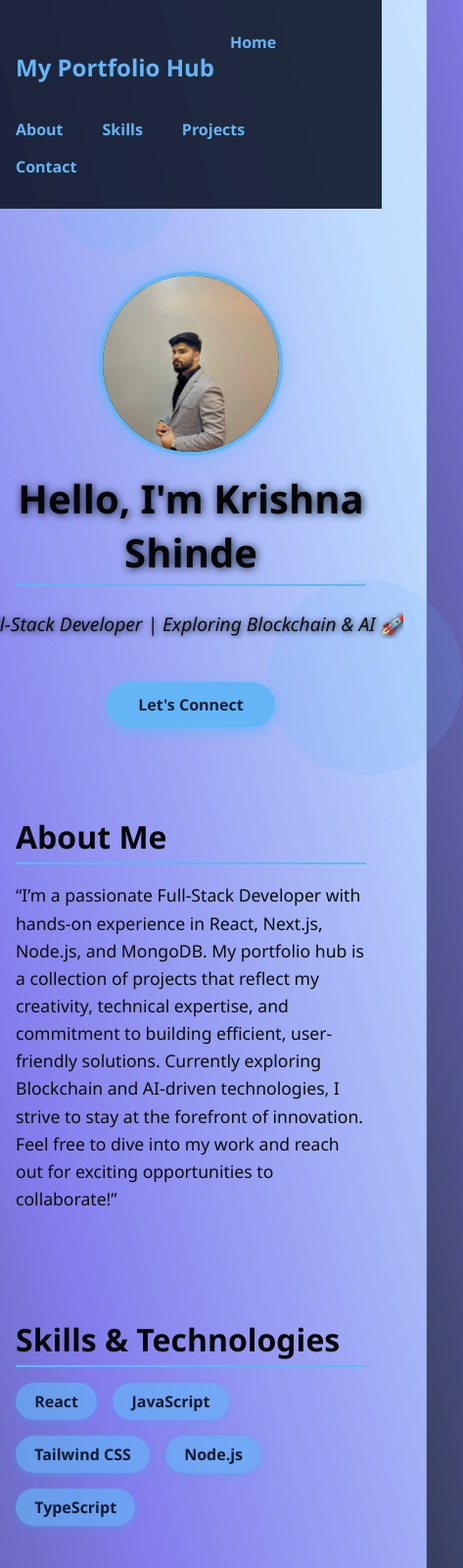
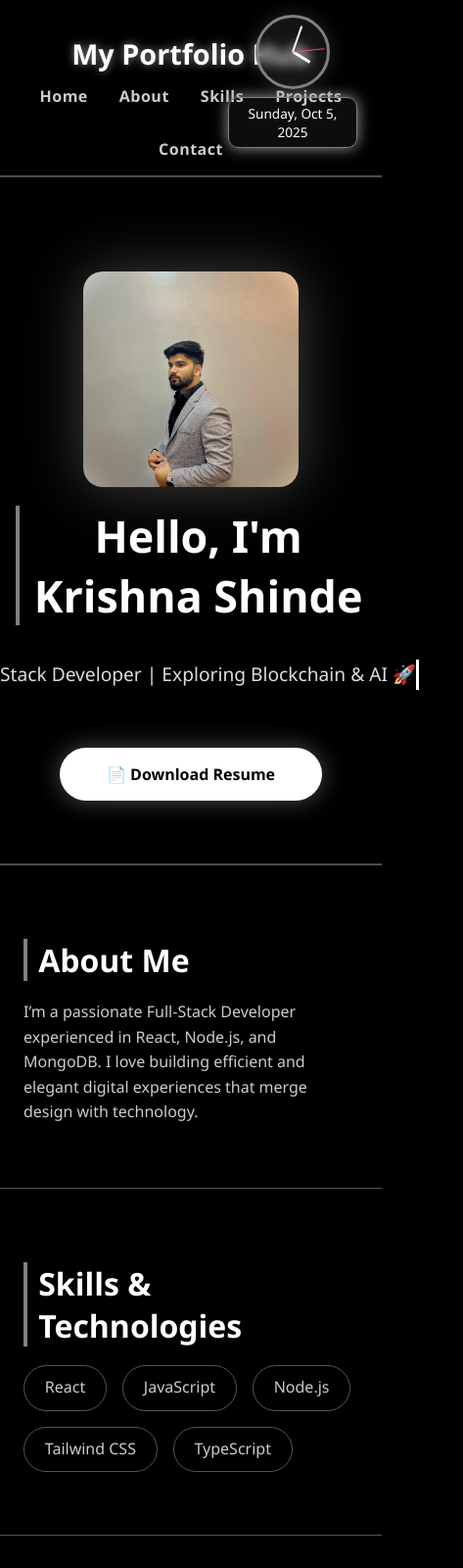
Before and after one commit to krsnashinde/krsnashinde.github.io, a plain HTML site: page index.html in a window 390 px wide. Shown: the top 1600 px of the page at 98% size, 473 px wide, since content can reach past the window. Drawn offline with Linux system fonts and the light colour scheme.

Commit message:
Update index.html
Changes

```diff
--- a/index.html
+++ b/index.html
@@ -3,309 +3,340 @@
 <head>
 <meta charset="UTF-8" />
 <meta name="viewport" content="width=device-width, initial-scale=1" />
-  <title>My Portfolio Hub</title>
+<title>Krishna Shinde | Portfolio Hub</title>
 <style>
-    /* Animated Moonlit Gradient Background */
-    @keyframes moonlitGradient {
-      0% { background-position: 0% 50%; }
-      50% { background-position: 100% 60%; }
-      100% { background-position: 0% 50%; }
+/* ---------- INTRO SCREEN ---------- */
+#intro-screen {
+  position: fixed;
+  top: 0; left: 0;
+  width: 100%; height: 100%;
+  background: #ffcc00;
+  display: flex; align-items: center; justify-content: center;
+  z-index: 9999;
+  animation: fadeOut 2s ease 2.8s forwards;
 }
+#intro-screen h1 {
+  font-size: 3rem;
+  color: #000;
+  font-family: 'Poppins', sans-serif;
+  font-weight: 800;
+  letter-spacing: 3px;
+  animation: bounceIn 2s ease;
+}
+@keyframes fadeOut {
+  to { opacity: 0; visibility: hidden; }
+}
+@keyframes bounceIn {
+  0% { transform: scale(0.5); opacity: 0; }
+  60% { transform: scale(1.2); opacity: 1; }
+  100% { transform: scale(1); }
+}
+
+/* ---------- BACKGROUND ---------- */
 body {
   margin: 0;
-      font-family: 'Segoe UI', Tahoma, Geneva, Verdana, sans-serif;
-      background: linear-gradient(
-        75deg,
-        rgba(15, 23, 42, 0.85),
-        rgba(30, 41, 59, 0.95),
-        rgba(79, 70, 229, 0.7),
-        rgba(147, 197, 253, 0.6),
-        rgba(147, 197, 253, 0.2)
-      );
-      background-size: 200% 200%;
-      animation: moonlitGradient 20s ease infinite;
-      color: #ddd;
+  font-family: 'Poppins', 'Segoe UI', Tahoma, sans-serif;
+  background: #000;
+  color: #fff;
   overflow-x: hidden;
 }
 
-    /* Floating Orbs */
-    .orb {
-      position: absolute;
-      border-radius: 50%;
-      background: rgba(100, 181, 246, 0.15);
-      animation: moveOrb 20s linear infinite;
-      z-index: 0;
-    }
-    .orb1 { width: 120px; height: 120px; top: 20%; left: 10%; animation-delay: 0s; }
-    .orb2 { width: 200px; height: 200px; top: 70%; left: 70%; animation-delay: 10s; }
-    @keyframes moveOrb {
-      0% { transform: translateY(0) translateX(0); }
-      50% { transform: translateY(-50px) translateX(30px); }
-      100% { transform: translateY(0) translateX(0); }
+/* ---------- HEADER ---------- */
+header {
+  position: sticky;
+  top: 0;
+  z-index: 10;
+  background: rgba(0,0,0,0.95);
+  padding: 1rem 0.5rem;
+  display: flex;
+  flex-direction: column;
+  align-items: center;
+  border-bottom: 1px solid #555;
+  box-shadow: 0 4px 10px rgba(0,0,0,0.3);
 }
 
-    /* Container styles */
-    header, section {
-      max-width: 900px;
-      margin: 0 auto;
-      padding: 2rem 1rem;
-      position: relative;
-      z-index: 1;
+header h1 {
+  font-size: 1.8rem;
+  color: #fff;
+  font-weight: 700;
+  margin-bottom: 0.8rem;
+  text-shadow: 0 0 10px #888;
 }
-    header { background: rgba(15, 23, 42, 0.9); color: #64b5f6; }
+
+nav {
+  display: flex;
+  justify-content: center;
+  gap: 2rem;
+  flex-wrap: wrap;
+}
+
 nav a {
-      color: #64b5f6;
-      margin-right: 1.5rem;
+  color: #ccc;
   text-decoration: none;
   font-weight: 600;
+  font-size: 1rem;
+  letter-spacing: 0.5px;
   position: relative;
-      transition: color 0.3s;
+  transition: color 0.3s ease;
 }
-    nav a:hover,
-    nav a:focus { color: #bbdefb; }
+nav a:hover { color: #fff; }
 nav a::after {
   content: '';
   position: absolute;
-      width: 0;
-      height: 3px;
-      bottom: -5px;
+  bottom: -6px;
   left: 0;
-      background-color: #bbdefb;
-      transition: width 0.3s;
+  width: 0%;
+  height: 2px;
+  background: grey;
+  transition: width 0.3s ease;
 }
 nav a:hover::after { width: 100%; }
 
-    /* Hero styling */
+/* ---------- ANALOG CLOCK ---------- */
+#clock-box {
+  position: fixed;
+  top: 15px;
+  right: 25px;
+  display: flex;
+  flex-direction: column;
+  align-items: center;
+  gap: 8px;
+  z-index: 100;
+}
+#clock {
+  width: 70px;
+  height: 70px;
+  border: 3px solid grey;
+  border-radius: 50%;
+  display: flex;
+  align-items: center;
+  justify-content: center;
+  background: rgba(50,50,50,0.4);
+  backdrop-filter: blur(5px);
+  box-shadow: 0 0 20px rgba(255,255,255,0.15);
+  position: relative;
+}
+.hand {
+  position: absolute;
+  background: white;
+  transform-origin: bottom;
+  transition: all 0.5s ease-in-out;
+}
+.hand.hour { width: 3px; height: 20px; bottom: 35px; }
+.hand.minute { width: 2px; height: 28px; bottom: 35px; }
+.hand.second { width: 1px; height: 32px; bottom: 35px; background: #f54291; }
+
+/* DATE DISPLAY BELOW CLOCK */
+#date-box {
+  border: 1px solid grey;
+  border-radius: 10px;
+  padding: 6px 10px;
+  text-align: center;
+  background: rgba(255,255,255,0.05);
+  color: white;
+  font-size: 0.85rem;
+  font-weight: 500;
+  width: 110px;
+  animation: glowDate 2s ease-in-out infinite alternate;
+}
+@keyframes glowDate {
+  from { box-shadow: 0 0 5px grey; }
+  to { box-shadow: 0 0 15px #999; }
+}
+
+/* ---------- HERO SECTION ---------- */
 #hero {
   text-align: center;
-      color: #bbdefb;
-      padding-top: 4rem;
+  padding: 6rem 1rem 4rem;
+  position: relative;
   display: flex;
   flex-direction: column;
   align-items: center;
   justify-content: center;
+  border-bottom: 1px solid #444;
 }
 #hero img {
-      border-radius: 50%;
-      width: 180px;
-      height: 180px;
+  width: 220px;
+  height: 220px;
   object-fit: cover;
-      border: 4px solid #64b5f6;
-      background: #1e293b;
-      animation: float 6s ease-in-out infinite, shadowPulse 3s ease-in-out infinite;
+  border-radius: 20px;
+  box-shadow: 0 0 60px rgba(255,255,255,0.25);
+  animation: float 6s ease-in-out infinite, pop 2s ease-in-out;
+  transform: translateZ(0);
 }
 @keyframes float {
-      0% { transform: translateY(0px); }
-      50% { transform: translateY(-12px); }
-      100% { transform: translateY(0px); }
+  0%,100% { transform: translateY(0px) scale(1); }
+  50% { transform: translateY(-15px) scale(1.05); }
 }
-    @keyframes shadowPulse {
-      0%, 100% { box-shadow: 0 0 15px #64b5f6aa; }
-      50% { box-shadow: 0 0 30px #64b5f6; }
+@keyframes pop {
+  0% { transform: scale(0.8); opacity: 0; }
+  100% { transform: scale(1); opacity: 1; }
 }
 #hero h2 {
-      margin-top: 1rem;
-      font-size: 2.5rem;
+  font-size: 2.8rem;
+  margin-top: 1.2rem;
   font-weight: 700;
-      text-shadow: 1px 1px 8px #0e1b35;
+  color: white;
 }
 #hero p.typing {
-      margin-top: 0.5rem;
+  margin-top: 1rem;
   font-size: 1.2rem;
-      font-style: italic;
-      text-shadow: 1px 1px 6px #0e1b35;
+  border-right: 3px solid white;
   display: inline-block;
-      border-right: 3px solid #64b5f6;
   white-space: nowrap;
   overflow: hidden;
-      animation: typing 4s steps(40, end), blink 0.7s step-end infinite;
+  animation: typing 4s steps(30, end), blink 0.8s step-end infinite;
+  color: #ddd;
 }
-    @keyframes typing {
-      from { width: 0; }
-      to { width: 100%; }
+@keyframes typing { from { width: 0; } to { width: 100%; } }
+@keyframes blink { 50% { border-color: transparent; } }
+
+/* Resume Button */
+.resume-container {
+  display: flex;
+  justify-content: center;
+  margin-top: 2.5rem;
+  width: 100%;
 }
-    @keyframes blink {
-      50% { border-color: transparent; }
+.resume-btn {
+  padding: 1rem 3rem;
+  background: white;
+  color: #000;
+  font-weight: 700;
+  border-radius: 9999px;
+  text-decoration: none;
+  transition: all 0.4s ease;
+  box-shadow: 0 0 25px rgba(255,255,255,0.3);
 }
-    #hero a {
-      display: inline-block;
-      margin-top: 1.5rem;
-      padding: 0.75rem 2rem;
-      background-color: #64b5f6;
-      color: #0e1b35;
-      font-weight: 600;
-      border-radius: 9999px;
-      box-shadow: 0 4px 14px #64b5f6cc;
-      text-decoration: none;
-      transition: background-color 0.3s ease, box-shadow 0.3s ease;
-      align-self: center;
-    }
-    #hero a:hover {
-      background-color: #42a5f5;
-      box-shadow: 0 6px 16px #42a5f5cc;
+.resume-btn:hover {
+  transform: translateY(-4px) scale(1.05);
+  box-shadow: 0 0 45px rgba(255,255,255,0.6);
 }
 
-    /* Section titles */
-    h2 {
+/* ---------- SECTIONS ---------- */
+section {
+  max-width: 900px;
+  margin: 0 auto;
+  padding: 3rem 1.5rem;
+  border-top: 1px solid #555;
+}
+section h2 {
   font-size: 2rem;
-      margin-bottom: 1rem;
-      color: #060606;
-      border-bottom: 2px solid #64b5f6;
-      padding-bottom: 0.3rem;
+  margin-bottom: 1.2rem;
+  border-left: 4px solid grey;
+  padding-left: 0.7rem;
+  color: white;
 }
-
-    /* About and Projects text */
-    section p, article p {
-      font-size: 1.1rem;
+section p, li {
+  color: #ccc;
   line-height: 1.6;
-      color: #0b0b0b;
 }
-
-    /* Skills list */
 #skills ul {
   list-style: none;
-      padding: 0;
   display: flex;
   flex-wrap: wrap;
   gap: 1rem;
+  padding: 0;
 }
 #skills li {
-      background: #64b5f6aa;
-      color: #0e1b35;
-      padding: 0.5rem 1.2rem;
-      border-radius: 9999px;
-      font-weight: 600;
-      box-shadow: 0 2px 8px #42a5f566;
-      transition: transform 0.3s ease;
-      cursor: default;
+  border: 1px solid #555;
+  padding: 0.6rem 1.3rem;
+  border-radius: 30px;
+  transition: all 0.3s;
 }
 #skills li:hover {
-      animation: skillPulse 1.2s infinite;
-    }
-    @keyframes skillPulse {
-      0%, 100% { transform: scale(1); box-shadow: 0 2px 8px #42a5f566; }
-      50% { transform: scale(1.1); box-shadow: 0 4px 20px #64b5f688; }
+  background: white;
+  color: #000;
 }
 
-    /* Projects grid */
+/* ---------- PROJECTS ---------- */
 #projects {
   display: grid;
-      grid-template-columns: 1fr 1fr;
+  grid-template-columns: repeat(auto-fit, minmax(280px, 1fr));
   gap: 2rem;
 }
 #projects article {
-      background: rgba(113, 141, 219, 0.6);
-      border-radius: 12px;
+  background: rgba(255,255,255,0.05);
   padding: 1.5rem;
-      box-shadow: 0 4px 25px #595c5c22;
-      transition: box-shadow 0.3s ease, transform 0.3s ease;
+  border-radius: 10px;
+  border: 1px solid #555;
+  transition: all 0.3s;
 }
 #projects article:hover {
-      box-shadow: 0 10px 40px #b5d8f577;
-      transform: translateY(-6px);
+  background: rgba(255,255,255,0.1);
+  transform: translateY(-5px);
+  box-shadow: 0 0 25px rgba(255,255,255,0.2);
 }
 #projects a {
-      color: #82b7da;
-      font-size: 1.25rem;
-      font-weight: 700;
+  color: white;
+  font-size: 1.3rem;
   text-decoration: none;
-      transition: color 0.3s ease;
-    }
-    #projects a:hover {
-      color: #64b5f6;
-      text-decoration: underline;
+  font-weight: 600;
 }
 
-    /* Contact form styling */
+/* ---------- CONTACT ---------- */
 #contact form {
   display: flex;
   flex-direction: column;
   gap: 1rem;
-      background: rgba(15, 23, 42, 0.85);
+  background: rgba(255,255,255,0.05);
+  border: 1px solid #555;
   padding: 2rem;
-      border-radius: 12px;
-      box-shadow: 0 4px 25px #64b5f622;
-      max-width: 500px;
-      margin: auto;
+  border-radius: 10px;
 }
-    #contact label {
-      font-weight: 600;
-      color: #bbdefb;
-    }
-    #contact input,
-    #contact textarea {
-      padding: 0.75rem 1rem;
-      font-size: 1rem;
-      border: 2px solid #64b5f6;
-      border-radius: 8px;
-      transition: border-color 0.3s ease, box-shadow 0.3s ease;
-      font-family: inherit;
-      resize: vertical;
-      background: #1e293b;
-      color: #cfd8dc;
-    }
-    #contact input::placeholder,
-    #contact textarea::placeholder {
-      color: #90a4ae;
-    }
-    #contact input:focus,
-    #contact textarea:focus {
-      border-color: #42a5f5;
-      box-shadow: 0 0 8px #42a5f5aa;
-      outline: none;
-      background: #273c75;
+#contact input, #contact textarea {
+  background: #000;
+  color: white;
+  border: 1px solid #555;
+  border-radius: 6px;
+  padding: 0.8rem 1rem;
 }
 #contact button {
-      padding: 0.85rem;
-      font-size: 1.1rem;
+  background: white;
+  color: #000;
   font-weight: 700;
-      color: #0e1b35;
-      background-color: #64b5f6;
+  padding: 0.9rem;
   border: none;
   border-radius: 9999px;
   cursor: pointer;
-      transition: background-color 0.3s ease, box-shadow 0.3s ease;
-      box-shadow: 0 6px 15px #64b5f6cc;
+  transition: 0.3s;
 }
 #contact button:hover {
-      background-color: #42a5f5;
-      box-shadow: 0 8px 20px #42a5f5cc;
+  transform: translateY(-3px);
+  box-shadow: 0 0 25px rgba(255,255,255,0.4);
 }
 
-    /* Scroll reveal animation */
+/* ---------- SCROLL REVEAL ---------- */
 .reveal {
   opacity: 0;
-      transform: translateY(30px);
+  transform: translateY(40px);
   transition: all 1s ease;
 }
 .reveal.active {
   opacity: 1;
   transform: translateY(0px);
 }
-
-    /* Responsive adjustments */
-    @media (max-width: 768px) {
-      #projects {
-        grid-template-columns: 1fr;
-      }
-      nav {
-        display: flex;
-        flex-wrap: wrap;
-        gap: 1rem;
-      }
-    }
 </style>
 </head>
 <body>
 
-  <!-- Background animated orbs -->
-  <div class="orb orb1"></div>
-  <div class="orb orb2"></div>
+<!-- INTRO -->
+<div id="intro-screen"><h1>CODE AND INNOVATE</h1></div>
 
-  <!-- Header / Navigation -->
+<!-- CLOCK + DATE BOX -->
+<div id="clock-box">
+  <div id="clock">
+    <div class="hand hour"></div>
+    <div class="hand minute"></div>
+    <div class="hand second"></div>
+  </div>
+  <div id="date-box"></div>
+</div>
+
+<!-- HEADER -->
 <header>
-    <nav aria-label="Primary">
   <h1>My Portfolio Hub</h1>
+  <nav>
     <a href="#hero">Home</a>
     <a href="#about">About</a>
     <a href="#skills">Skills</a>
@@ -314,75 +345,85 @@
   </nav>
 </header>
 
-  <!-- Hero Section -->
+<!-- HERO -->
 <section id="hero">
-    <img src="Profile.jpg" alt="Profile Picture" />
+  <img src="Profile.jpg" alt="Profile Picture">
   <h2>Hello, I'm Krishna Shinde</h2>
   <p class="typing">Full-Stack Developer | Exploring Blockchain & AI 🚀</p>
-    <a href="#contact" role="button">Let's Connect</a>
+  <div class="resume-container">
+    <a href="#" class="resume-btn">📄 Download Resume</a>
+  </div>
 </section>
 
-  <!-- About Section -->
+<!-- ABOUT -->
 <section id="about" class="reveal">
   <h2>About Me</h2>
-    <p>
-     “I’m a passionate Full-Stack Developer with hands-on experience in React, Next.js, Node.js, and MongoDB. My portfolio hub is a collection of projects that reflect my creativity, technical expertise, and commitment to building efficient, user-friendly solutions. Currently exploring Blockchain and AI-driven technologies, I strive to stay at the forefront of innovation. Feel free to dive into my work and reach out for exciting opportunities to collaborate!”
-    </p>
+  <p>I’m a passionate Full-Stack Developer experienced in React, Node.js, and MongoDB.
+  I love building efficient and elegant digital experiences that merge design with technology.</p>
 </section>
 
-  <!-- Skills Section -->
+<!-- SKILLS -->
 <section id="skills" class="reveal">
   <h2>Skills & Technologies</h2>
   <ul>
-      <li>React</li>
-      <li>JavaScript</li>
-      <li>Tailwind CSS</li>
-      <li>Node.js</li>
-      <li>TypeScript</li>
+    <li>React</li><li>JavaScript</li><li>Node.js</li><li>Tailwind CSS</li><li>TypeScript</li>
   </ul>
 </section>
 
-  <!-- Projects Section -->
+<!-- PROJECTS -->
 <section id="projects" class="reveal">
   <h2>Projects</h2>
   <article>
     <h3><a href="#">Portfolio Hub</a></h3>
-      <p>My personal website hub showcasing all creative works with clean design and responsiveness.</p>
+    <p>A sleek portfolio website showcasing my design and development skills.</p>
   </article>
   <article>
     <h3><a href="#">React Blog</a></h3>
-      <p>A modern blogging site built with React, featuring markdown support and intuitive UI.</p>
+    <p>A markdown-based blog built in React with a clean UI and smooth UX.</p>
   </article>
 </section>
 
-  <!-- Contact Section -->
+<!-- CONTACT -->
 <section id="contact" class="reveal">
   <h2>Contact Me</h2>
   <form>
-      <label for="name">Name:</label>
-      <input id="name" name="name" type="text" placeholder="Your Name" required />
-      <label for="email">Email:</label>
-      <input id="email" name="email" type="email" placeholder="your.email@example.com" required />
-      <label for="message">Message:</label>
-      <textarea id="message" name="message" rows="4" placeholder="Write your message here..." required></textarea>
+    <input type="text" placeholder="Your Name" required>
+    <input type="email" placeholder="Your Email" required>
+    <textarea rows="4" placeholder="Your Message..." required></textarea>
     <button type="submit">Send</button>
   </form>
 </section>
 
-  <!-- Scroll Reveal Script -->
 <script>
+// Scroll reveal
 const reveals = document.querySelectorAll(".reveal");
 window.addEventListener("scroll", () => {
-      for (let i = 0; i < reveals.length; i++) {
+  reveals.forEach(rev => {
     const windowHeight = window.innerHeight;
-        const elementTop = reveals[i].getBoundingClientRect().top;
-        const elementVisible = 120;
-        if (elementTop < windowHeight - elementVisible) {
-          reveals[i].classList.add("active");
+    const elementTop = rev.getBoundingClientRect().top;
+    if (elementTop < windowHeight - 120) rev.classList.add("active");
+  });
+});
+
+// Analog Clock
+const hourHand = document.querySelector('.hour');
+const minuteHand = document.querySelector('.minute');
+const secondHand = document.querySelector('.second');
+function updateClock() {
+  const now = new Date();
+  const sec = now.getSeconds() * 6;
+  const min = now.getMinutes() * 6 + sec/60;
+  const hr = ((now.getHours() % 12) / 12) * 360 + min/12;
+  hourHand.style.transform = `rotate(${hr}deg)`;
+  minuteHand.style.transform = `rotate(${min}deg)`;
+  secondHand.style.transform = `rotate(${sec}deg)`;
+
+  // Update date & day
+  const options = { weekday: 'long', year: 'numeric', month: 'short', day: 'numeric' };
+  document.getElementById('date-box').textContent = now.toLocaleDateString('en-US', options);
 }
-      }
-    });
+setInterval(updateClock, 1000);
+updateClock();
 </script>
-
 </body>
 </html>
```
Lines whose indentation alone changed are shown as unchanged.
